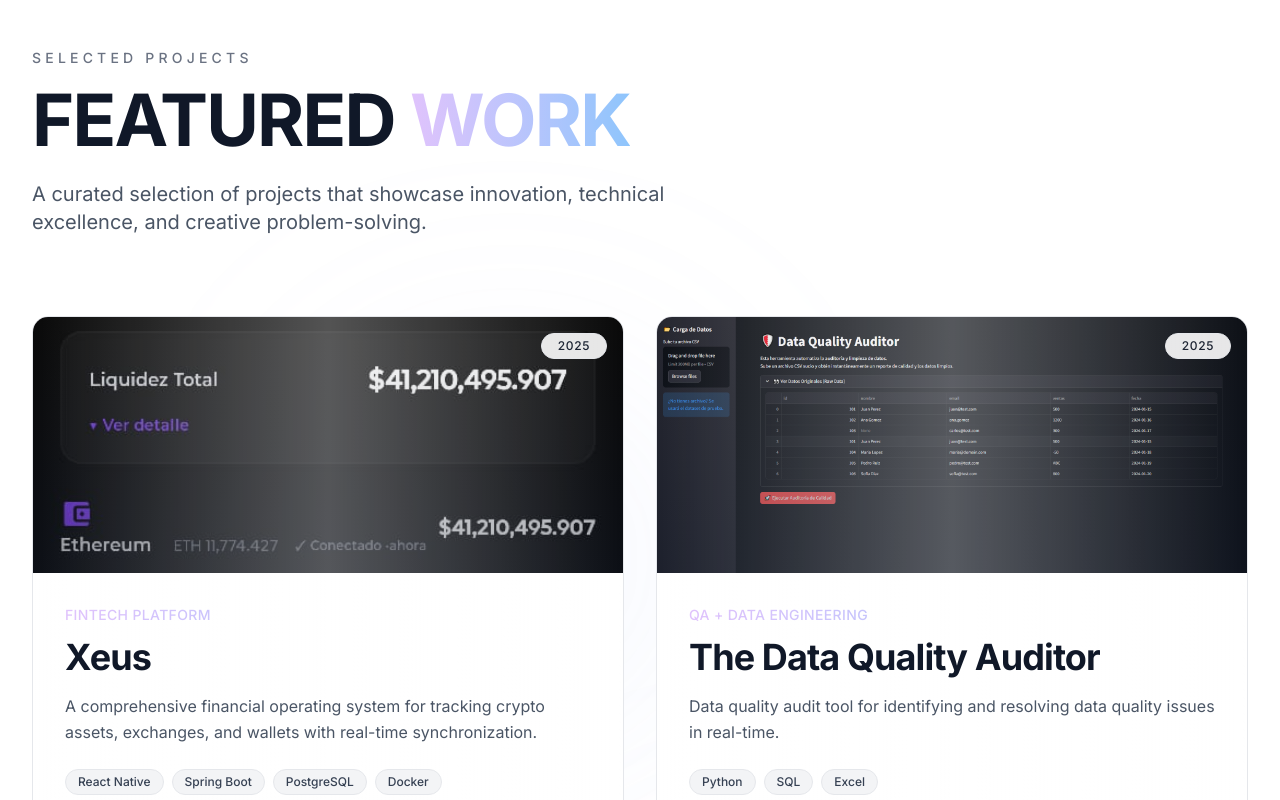
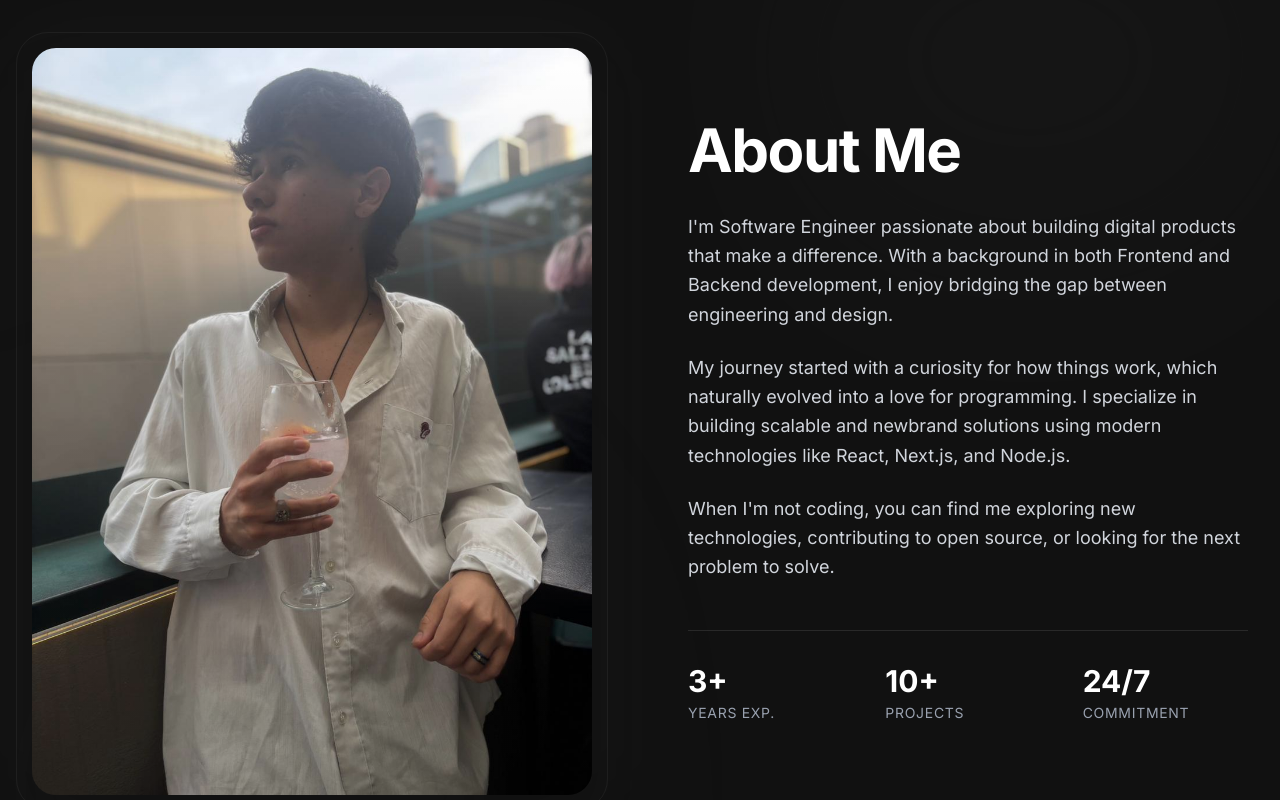
Before and after one commit to DarienPerezGit/Portafolio, a Next.js app: page / in a window 1280 px wide. Shown: the part 880-1680 px from the top of the page. Built offline with nearby package versions, Linux system fonts and the light colour scheme.

Commit message:
about section

```diff
--- a/src/app/page.tsx
+++ b/src/app/page.tsx
@@ -1,4 +1,5 @@
 import HeroSection from '@/components/HeroSection';
+import AboutSection from '@/components/AboutSection';
 import WorkSection from '@/components/WorkSection';
 import ContactSection from '@/components/ContactSection';
 import Footer from '@/components/Footer';
@@ -7,6 +8,7 @@ export default function Home() {
   return (
     <main>
       <HeroSection />
+      <AboutSection />
       <WorkSection />
       <ContactSection />
       <Footer />
--- /dev/null
+++ b/src/components/AboutSection.tsx
@@ -0,0 +1,92 @@
+'use client';
+
+import { motion } from 'framer-motion';
+import Image from 'next/image';
+
+export default function AboutSection() {
+    return (
+        <section id="about" className="relative bg-[#111111] py-32 overflow-hidden">
+            {/* Background Gradient - Subtle ambient glow to match the premium dark feeling */}
+            <div className="absolute top-0 right-0 w-[500px] h-[500px] bg-gradient-to-b from-[#2a2a2a] to-transparent opacity-30 blur-[120px] pointer-events-none" />
+            <div className="absolute bottom-0 left-0 w-[500px] h-[500px] bg-gradient-to-t from-[#1a1a1a] to-transparent opacity-30 blur-[120px] pointer-events-none" />
+
+            <div className="max-w-7xl mx-auto px-8 relative z-10">
+                <div className="grid grid-cols-1 lg:grid-cols-2 gap-16 lg:gap-24 items-center">
+
+                    {/* Left Column: Image */}
+                    <motion.div
+                        initial={{ opacity: 0, scale: 0.95 }}
+                        whileInView={{ opacity: 1, scale: 1 }}
+                        viewport={{ once: true }}
+                        transition={{ duration: 0.8, ease: "easeOut" }}
+                        className="relative"
+                    >
+                        <div className="aspect-[3/4] relative rounded-3xl overflow-hidden shadow-2xl">
+                            {/* Image */}
+                            <Image
+                                src="/yo.jpeg"
+                                alt="Darien Perez"
+                                fill
+                                className="object-cover hover:scale-105 transition-transform duration-700"
+                                priority
+                            />
+
+                            {/* Overlay gradient for depth */}
+                            <div className="absolute inset-0 bg-gradient-to-t from-black/20 to-transparent" />
+                        </div>
+
+                        {/* Decorative border/glow behind */}
+                        <div className="absolute -inset-4 border border-white/5 rounded-[2rem] -z-10" />
+                        <div className="absolute -inset-4 bg-white/5 blur-2xl rounded-[2rem] -z-20 opacity-50" />
+                    </motion.div>
+
+                    {/* Right Column: Content */}
+                    <motion.div
+                        initial={{ opacity: 0, x: 20 }}
+                        whileInView={{ opacity: 1, x: 0 }}
+                        viewport={{ once: true }}
+                        transition={{ duration: 0.8, delay: 0.2, ease: "easeOut" }}
+                        className="space-y-8"
+                    >
+                        <h2 className="text-5xl md:text-6xl font-bold tracking-tight text-white mb-8">
+                            About Me
+                        </h2>
+
+                        <div className="space-y-6 text-lg text-gray-300 leading-relaxed">
+                            <p>
+                                I'm  Software Engineer passionate about building digital products that make a difference.
+                                With a background in both Frontend and Backend development, I enjoy bridging the gap between engineering and design.
+                            </p>
+
+                            <p>
+                                My journey started with a curiosity for how things work, which naturally evolved into a love for programming.
+                                I specialize in building scalable and newbrand solutions using modern technologies like React, Next.js, and Node.js.
+                            </p>
+
+                            <p>
+                                When I'm not coding, you can find me exploring new technologies, contributing to open source, or looking for the next problem to solve.
+                            </p>
+                        </div>
+
+                        {/* Stats or Highlights */}
+                        <div className="grid grid-cols-2 sm:grid-cols-3 gap-8 pt-8 border-t border-white/10 mt-12">
+                            <div>
+                                <h4 className="text-3xl font-bold text-white mb-1">3+</h4>
+                                <p className="text-sm text-gray-400 uppercase tracking-wider">Years Exp.</p>
+                            </div>
+                            <div>
+                                <h4 className="text-3xl font-bold text-white mb-1">10+</h4>
+                                <p className="text-sm text-gray-400 uppercase tracking-wider">Projects</p>
+                            </div>
+                            <div>
+                                <h4 className="text-3xl font-bold text-white mb-1">24/7</h4>
+                                <p className="text-sm text-gray-400 uppercase tracking-wider">Commitment</p>
+                            </div>
+                        </div>
+                    </motion.div>
+
+                </div>
+            </div>
+        </section>
+    );
+}
```
